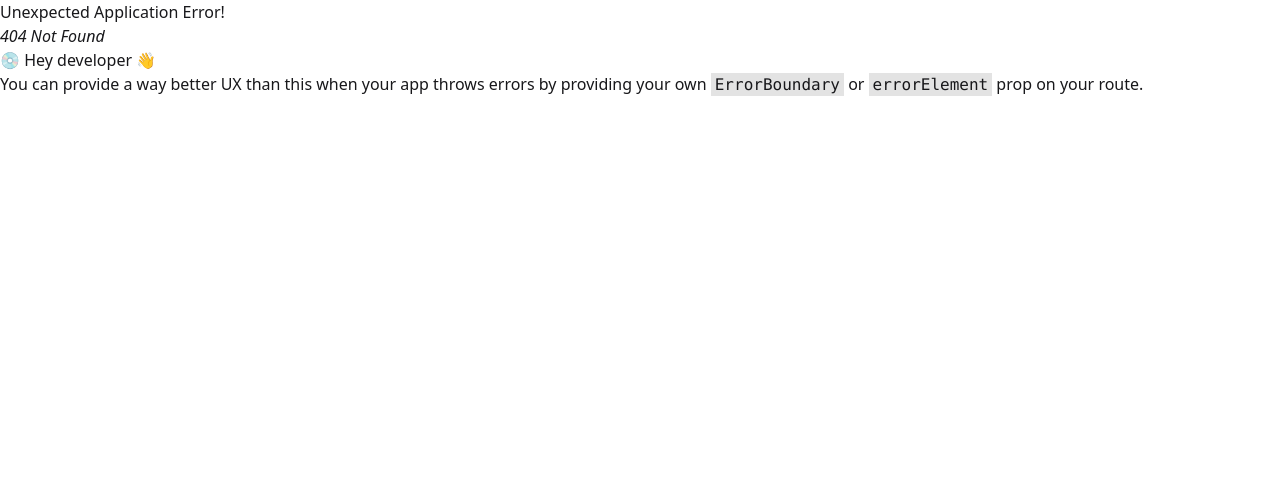
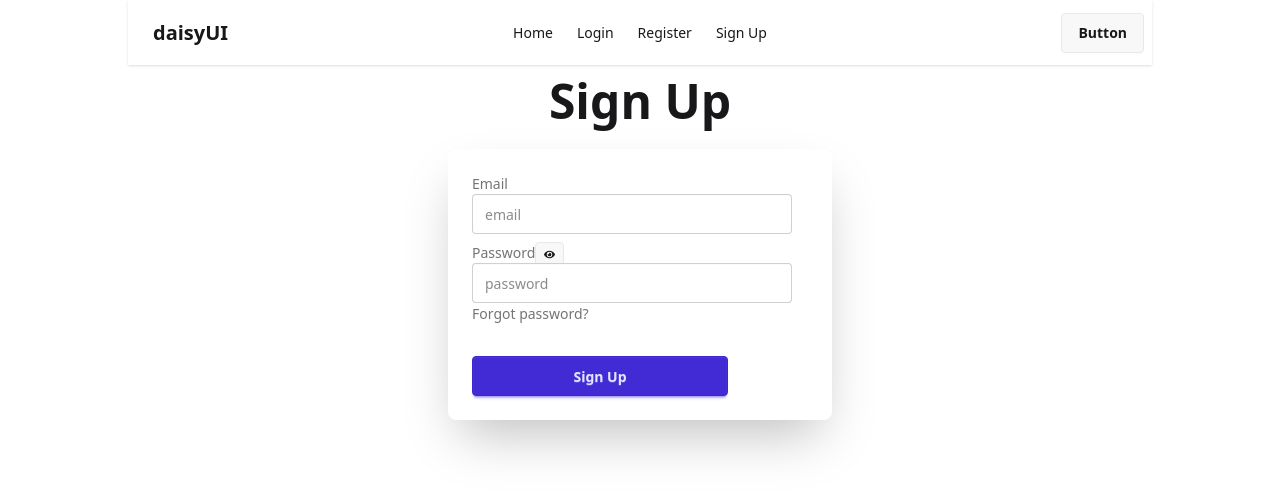
Before and after one commit to mohima-mimino11/email-pass-firebase, a React (Vite) app: page /signUp in a window 1280 px wide. Before the commit this address had no page. Shown: the top 494 px of the page. Built offline with nearby package versions, Linux system fonts and the light colour scheme.

Commit message:
password validation regex added and error message shown and password show toggle added

```diff
--- a/package.json
+++ b/package.json
@@ -16,6 +16,7 @@
     "match-sorter": "^8.0.0",
     "react": "^19.0.0",
     "react-dom": "^19.0.0",
+    "react-icons": "^5.5.0",
     "react-router-dom": "^7.4.0",
     "sort-by": "^1.2.0",
     "tailwindcss": "^4.0.15"
--- a/src/components/Header/Header.jsx
+++ b/src/components/Header/Header.jsx
@@ -7,7 +7,7 @@
      <li><NavLink to="/">Home</NavLink></li>
      <li><NavLink to="login">Login</NavLink></li>
      <li><NavLink to="register">Register</NavLink></li>
-     <li><NavLink to="register2">Register2</NavLink></li>
+     <li><NavLink to="signUp">Sign Up</NavLink></li>
   </>
   return (
     <div className="navbar bg-base-100 shadow-sm">
--- /dev/null
+++ b/src/components/SignUp/SignUp.jsx
@@ -0,0 +1,74 @@
+import { createUserWithEmailAndPassword } from "firebase/auth";
+import { auth } from "../../firebase.init";
+import { useState } from "react";
+import { FaEye } from "react-icons/fa";
+
+
+const SignUp = () => {
+  const [errorMessage, setErrorMessage] = useState('');
+  const [showPassword, setShowPassword] = useState(false);
+  const handleSignUp = e =>{
+    e.preventDefault();
+    const email = e.target.email.value;
+    const password = e.target.password.value;
+    console.log(email, password);
+    // Regex to enforce password rules
+    const passwordRegex = /^(?=.*[A-Z])(?=.*[a-z])(?=.*\d)(?=.*[!@#$%^&*]).{8,}$/;
+
+    // reset states
+    setErrorMessage('');
+    // setShowPassword(false)
+    if(password.length < 6){
+      setErrorMessage('Password must be 6 characters or longer')
+    }
+    if(!passwordRegex.test(password)){
+      setErrorMessage('Password Needs  at one uppercase, at least one lowercase, at least one number and at least one special character.')
+    }
+    // create user with email and password
+    createUserWithEmailAndPassword(auth, email, password)
+      .then(result =>{
+        console.log(result.user);
+      })
+      .catch(error =>{
+        console.log("Sign Up error:", error);
+
+      })
+
+  }
+  return (
+    <div className="space-y-6">
+      <h1 className="text-5xl font-bold text-center mt-3">Sign Up</h1>
+      <div className="card mx-auto bg-base-100 w-full max-w-sm shrink-0 shadow-2xl">
+        <form onSubmit={handleSignUp} className="card-body">
+          <div className="form-control">
+            <label className="label">
+              <span className="label-text">Email</span>
+            </label>
+            <input type="email" placeholder="email" name="email" className="input input-bordered" required />
+          </div>
+          <div className="form-control relative">
+            <label className="label">
+              <span className="label-text">Password</span>
+            </label>
+            <button onClick={() => setShowPassword(!showPassword)} className="btn btn-xs absolute ">
+              <FaEye></FaEye>
+            </button>
+            <input type={showPassword ? 'text' : 'password'} placeholder="password" name="password" className="input input-bordered" required />
+            <label className="label">
+              <a href="#" className="label-text-alt link link-hover">Forgot password?</a>
+            </label>
+          </div>
+          <div className="form-control mt-6">
+            <button className="btn btn-primary btn-wide">Sign Up</button>
+          </div>
+          {
+            errorMessage && <p className="text-red-500">{errorMessage}</p>
+          }
+
+        </form>
+      </div>
+    </div>
+  );
+};
+
+export default SignUp;
--- a/src/main.jsx
+++ b/src/main.jsx
@@ -10,6 +10,7 @@
 import Home from './components/Home/Home.jsx';
 import Login from './components/Login/Login.jsx';
 import Register from './components/Register/Register.jsx';
+import SignUp from './components/SignUp/SignUp.jsx';
 
 const router = createBrowserRouter([
   {
@@ -27,6 +28,10 @@
       {
         path: "register",
         element: <Register></Register>
+      },
+      {
+        path: "signUp",
+        element: <SignUp></SignUp>
       }
     ]
   },
```
Also changed, not shown: 1 other file (tests, documents, lock files or other folders).
